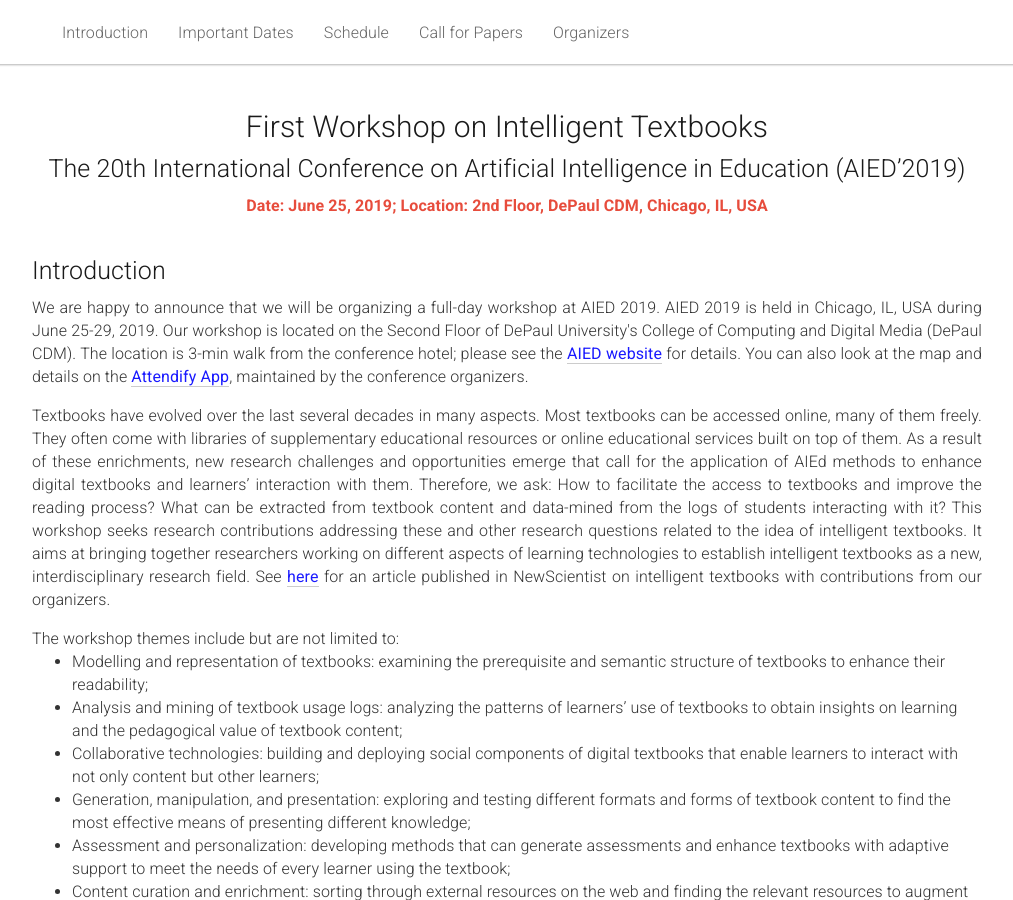
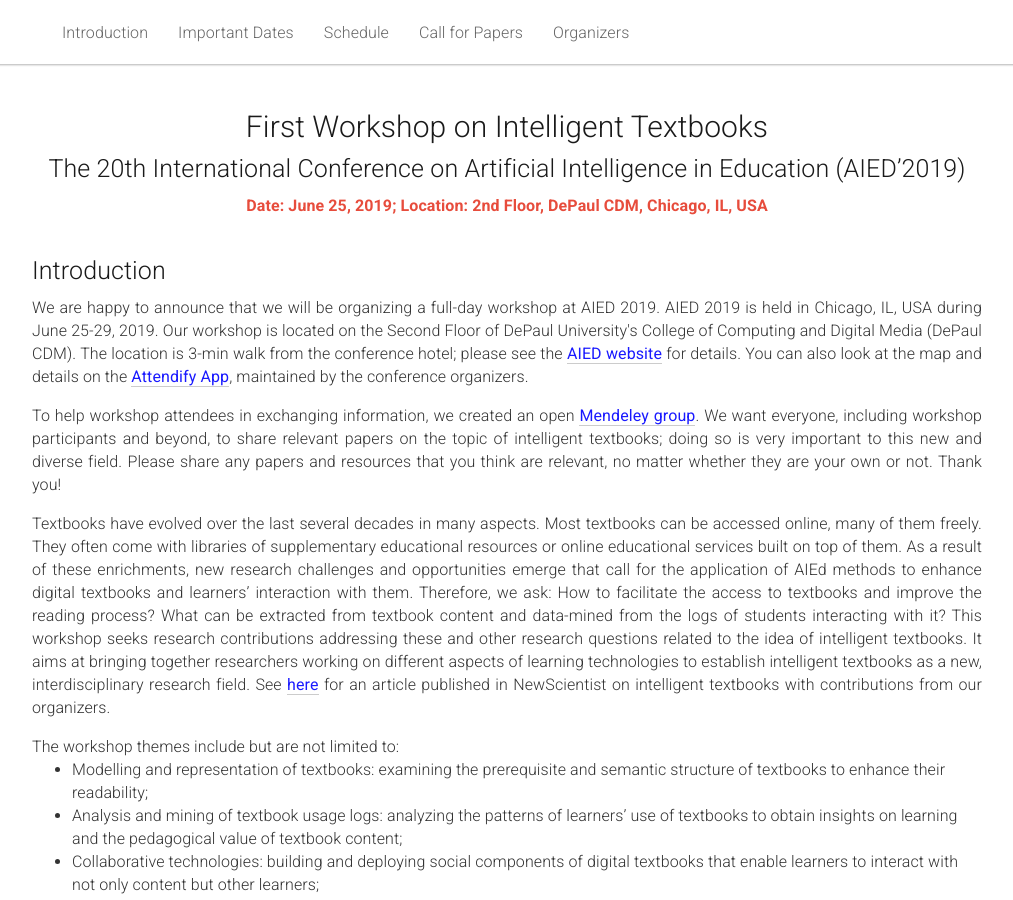
Before and after one commit to ml4ed/ml4ed.github.io, a Jekyll site: the page built from _posts/2019-03-21-2019-AIED-workshop.md, in a window 1280 px wide and 900 px high. Shown: the whole window, without its empty margins (133-1146 px from the left). Built offline with Jekyll 4.4.1, drawn with Linux system fonts in a browser that asks for light colours.

Commit message:
Update 2019-03-21-2019-AIED-workshop.md

```diff
--- a/_posts/2019-03-21-2019-AIED-workshop.md
+++ b/_posts/2019-03-21-2019-AIED-workshop.md
@@ -29,6 +29,10 @@ title: 2019 AIED Workshop on Intelligent Textbooks
     <p>
 
 We are happy to announce that we will be organizing a full-day workshop at AIED 2019. AIED 2019 is held in Chicago, IL, USA during June 25-29, 2019. Our workshop is located on the Second Floor of DePaul University's College of Computing and Digital Media (DePaul CDM). The location is 3-min walk from the conference hotel; please see the <span style="color:#1a1aff;font-weight:400;"><a href="https://caed-lab.com/aied2019/index.html">AIED website</a></span> for details. You can also look at the map and details on the <span style="color:#1a1aff;font-weight:400;"><a href="https://nam05.safelinks.protection.outlook.com/?url=https%3A%2F%2Fsuklaa.us20.list-manage.com%2Ftrack%2Fclick%3Fu%3Df227e5907e43ecaeca460868e%26id%3D9ab55055a2%26e%3D6f637b34f6&data=02%7C01%7Cpeterb%40pitt.edu%7Cf79f4d7dd2344429524008d6ef3d7ee0%7C9ef9f489e0a04eeb87cc3a526112fd0d%7C1%7C0%7C636959444736699823&sdata=aaTA3YolFtE%2BLdC58779%2BLTCFURO6GOf2hJAvq1f0UI%3D&reserved=0">Attendify App</a></span>, maintained by the conference organizers.
+</p>
+
+<p>
+To help workshop attendees in exchanging information, we created an open <span style="color:#1a1aff;font-weight:400;"><a href="https://www.mendeley.com/library/community/intelligent-textbooks">Mendeley group</a></span>. We want everyone, including workshop participants and beyond, to share relevant papers on the topic of intelligent textbooks; doing so is very important to this new and diverse field. Please share any papers and resources that you think are relevant, no matter whether they are your own or not. Thank you!
 </p>
 
 <p>
```
